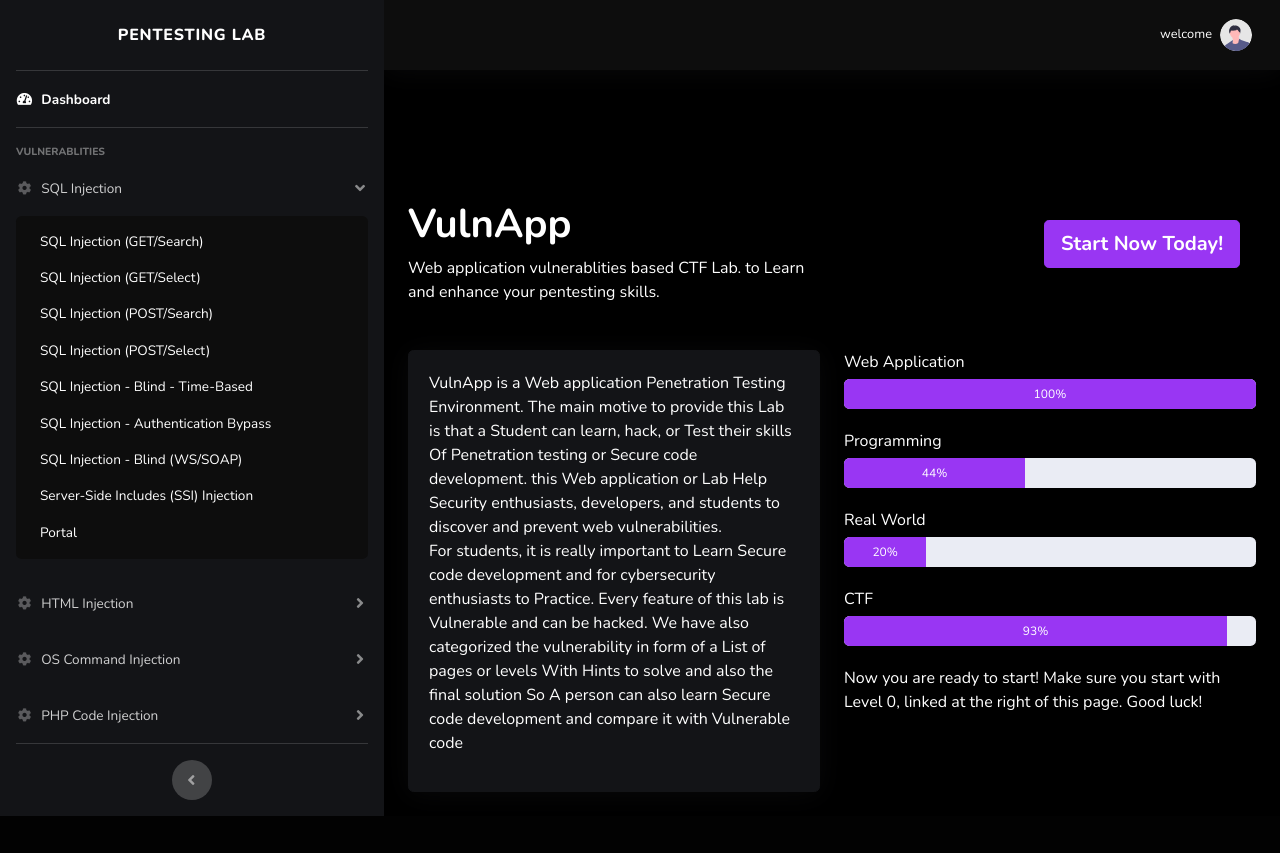
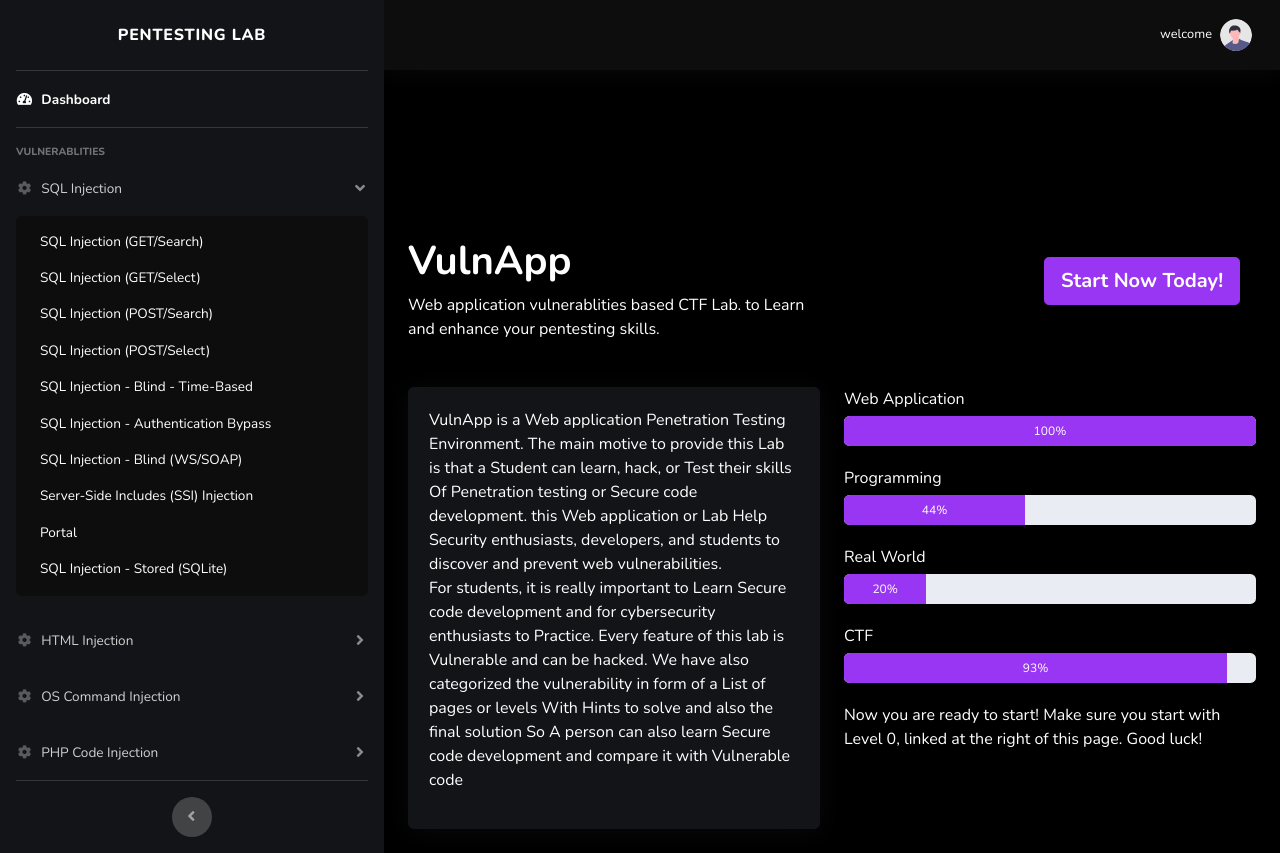
Before and after one commit to UpgradeMore/VulnApp, a PHP site: page /bWAPP/dashboard.php in a window 1280 px wide, after a click on "SQL Injection". Before the commit the page ends 816 px from the top, so only its background shows below. Run offline with PHP 8.4, Linux system fonts and the light colour scheme; a user stored in the database is signed in; some libraries are stand-ins or nearby versions.

Commit message:
Update siderbar.php

```diff
--- a/siderbar.php
+++ b/siderbar.php
@@ -45,6 +45,7 @@
                         <a class="collapse-item" href="sqli_5.php">SQL Injection - Blind (WS/SOAP)</a>
                         <a class="collapse-item" href="sqli_16.php">Server-Side Includes (SSI) Injection</a>
                         <a class="collapse-item" href="sqli_11.php">Portal</a>
+                        <a class="collapse-item" href="sqli_12.php">SQL Injection - Stored (SQLite)</a>
                     </div>
                 </div>
 
```
